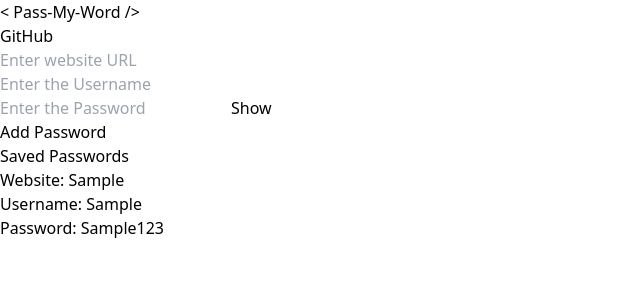
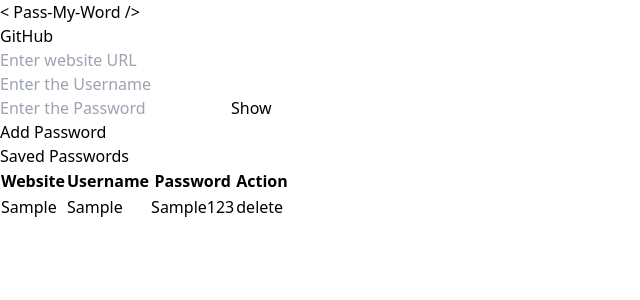
Before and after one commit to A-JA-Y/pass-my-words, a React (Vite) app: page / in a window 1280 px wide. Both pictures are taken after typing "Sample", "Sample", "Sample123" into the empty fields and a click on the button "Add Password". Shown: the top 300 px of the page, without its empty margins (0-640 px from the left). Built offline with nearby package versions, Linux system fonts and the light colour scheme.

Commit message:
saved password and delete btn implementation

```diff
--- a/src/components/Manager.jsx
+++ b/src/components/Manager.jsx
@@ -31,6 +31,12 @@ setForm({...form, [e.target.name]: e.target.value});
 
 
   }
+  const handleDelete = (e) => {
+    let index = e.target.parentElement.rowIndex - 1;
+    let newArray = passwordArray.filter((password, i) => i !== index);
+    setPasswordArray(newArray);
+    localStorage.setItem("passwords", JSON.stringify(newArray));
+  }
   useEffect(()=>{
     let passwords = localStorage.getItem("passwords");
     if(passwords){
@@ -42,58 +48,77 @@ setForm({...form, [e.target.name]: e.target.value});
 
   return (
     <>
-      <div className="  min-w-full min-h-screen dark:bg-zinc-800 dark:text-white bg-slate-300 ">
-        <div className=" text-center flex flex-col items-center justify-center py-10 drop-shadow-2xl">
+      <div className="min-w-full min-h-screen dark:bg-zinc-800 dark:text-white bg-slate-300">
+        <div className="text-center flex flex-col items-center justify-center py-10 drop-shadow-2xl">
           <input
             type="text"
-            className="w-1/2 p-2 m-2 rounded-xl drop-shadow-lg  shadow-sm shadow-green-700 text-black border-green-700 border-b-2 " onChange={handleChange}
-            placeholder="Enter website URL" value={form.site} name="site"
+            className="w-1/2 p-2 m-2 rounded-xl drop-shadow-lg shadow-sm shadow-green-700 text-black border-green-700 border-b-2"
+            onChange={handleChange}
+            placeholder="Enter website URL"
+            value={form.site}
+            name="site"
           />
-          <div className=" w-1/2 grid lg:grid-cols-2 sm:grid-cols-1 gap-3 text-black">
+          <div className="w-1/2 grid lg:grid-cols-2 sm:grid-cols-1 gap-3 text-black">
             <input
               type="text"
-              className="p-2 w-full rounded-xl drop-shadow-lg  shadow-sm shadow-green-700 border-green-700 border-b-2 " onChange={handleChange}
+              className="p-2 w-full rounded-xl drop-shadow-lg shadow-sm shadow-green-700 border-green-700 border-b-2"
+              onChange={handleChange}
               placeholder="Enter the Username"
               value={form.username}
               name="username"
             />
             <div className="relative">
-
               <input
                 type="password"
-              className="p-2 w-full rounded-xl drop-shadow-lg  shadow-sm shadow-green-700 border-green-700 border-b-2 "
-              placeholder="Enter the Password" onChange={handleChange}
+                className="p-2 w-full rounded-xl drop-shadow-lg shadow-sm shadow-green-700 border-green-700 border-b-2"
+                placeholder="Enter the Password"
+                onChange={handleChange}
                 value={form.password}
                 name="password"
               />
-            <span className="absolute top-2 right-1 text-black cursor-pointer" onClick={toggleShowPass}>Show</span>
+              <span
+                className="absolute top-2 right-1 text-black cursor-pointer"
+                onClick={toggleShowPass}
+              >
+                Show
+              </span>
             </div>
-
           </div>
-          <button className="p-2  m-2 bg-zinc-700 hover:bg-green-700 text-white font-bold py-2 px-4 rounded-full border-green-700 hover:border-green-300 border-b-2" onClick={savePassword} >
+          <button
+            className="p-2 m-2 bg-zinc-700 hover:bg-green-700 text-white font-bold py-2 px-4 rounded-full border-green-700 hover:border-green-300 border-b-2"
+            onClick={savePassword}
+          >
             Add Password
           </button>
         </div>
-        <div className="flex flex-col items-center justify-center">
+        <div className="flex flex-col items-center justify-center px-10">
           <h2 className="text-2xl font-bold">Saved Passwords</h2>
-          <div className="w-1/2">
+          <div className="w-1/2"></div>
+            <table className="min-w-full bg-zinc-800  text-white">
+              <thead>
+                <tr>
+                  <th className="py-2 px-4 border-b">Website</th>
+                  <th className="py-2 px-4 border-b">Username</th>
+                  <th className="py-2 px-4 border-b">Password</th>
+                  <th className="py-2 px-4 border-b">Action</th>
+
+                </tr>
+              </thead>
+              <tbody>
                 {passwordArray.map((password, index) => (
-              <div key={index} className="flex flex-col items-center justify-center p-2 m-2 bg-green-700 text-white rounded-xl">
-                <h3>Website: {password.site}</h3>
-                <p>Username: {password.username}</p>
-                <p>Password: {password.password}</p>
+                  <tr key={index} className="text-center">
+                    <td className="py-2 px-4 border-b  ">{password.site}</td>
+                    <td className="py-2 px-4 border-b  ">{password.username}</td>
+                    <td className="py-2 px-4 border-b  ">{password.password}</td>
+                    <td className="py-2 px-4 border-b cursor-pointer " onClick={handleDelete} >delete</td>
+
+                  </tr>
+                ))}
+              </tbody>
+            </table>
           </div>
-            ))}
-          </div>
-            {/* edit and delete passwords functionality */}
-
-
-
-
         </div>
 
-
-      </div>
     </>
   );
 }
```
Lines whose indentation alone changed are shown as unchanged.
